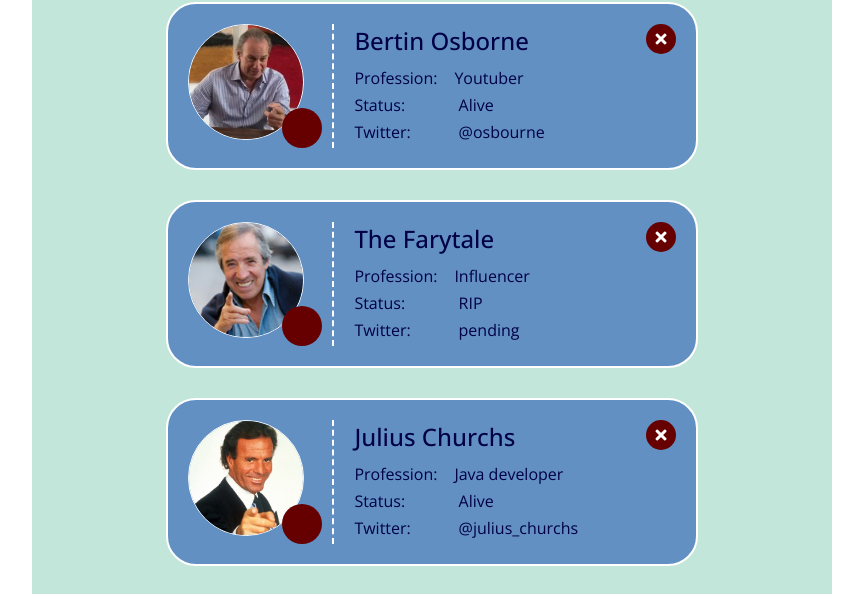
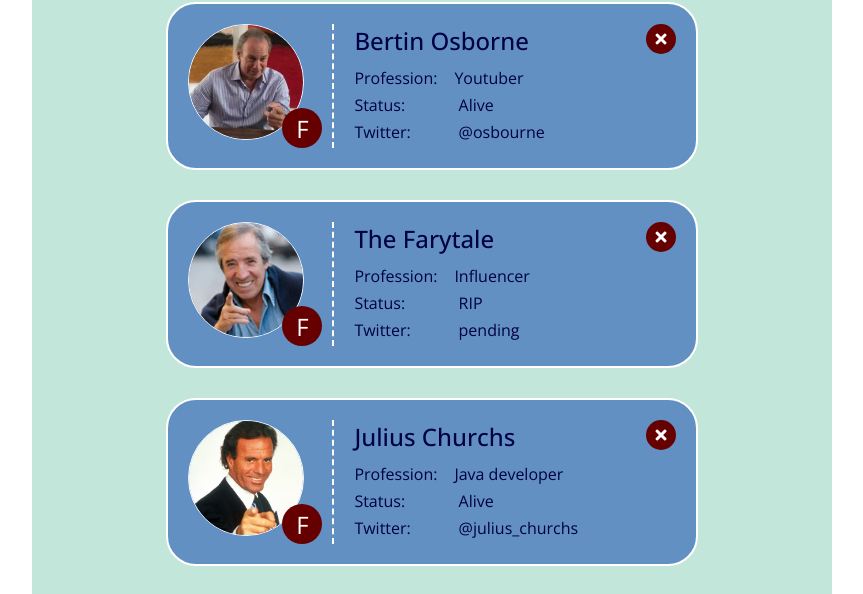
Before and after one commit to pauIbanez/w4ch1-pau-ibanez, a React (Create React App) app: page / in a window 1280 px wide. Shown: the part 154-748 px from the top of the page, without its empty margins (208-1071 px from the left). Built offline with nearby package versions, Linux system fonts and the light colour scheme.

Commit message:
Added getInitialFromName function

```diff
--- a/src/components/Gentleman/Gentleman.js
+++ b/src/components/Gentleman/Gentleman.js
@@ -1,6 +1,10 @@
+import getInitialFromName from "../../getInitialFromName";
+
 const Gentleman = ({
-  manInfo: { name, profession, status, twitter, picture, initial, onClick },
+  manInfo: { name, profession, status, twitter, picture, onClick },
 }) => {
+  const initial = getInitialFromName(name);
+
   return (
     <li className="gentleman" onClick={onClick}>
       <div className="gentleman__avatar-container">
--- /dev/null
+++ b/src/getInitialFromName.js
@@ -0,0 +1,5 @@
+const getInitialFromName = (name) => {
+  return "F";
+};
+
+export default getInitialFromName;
```
